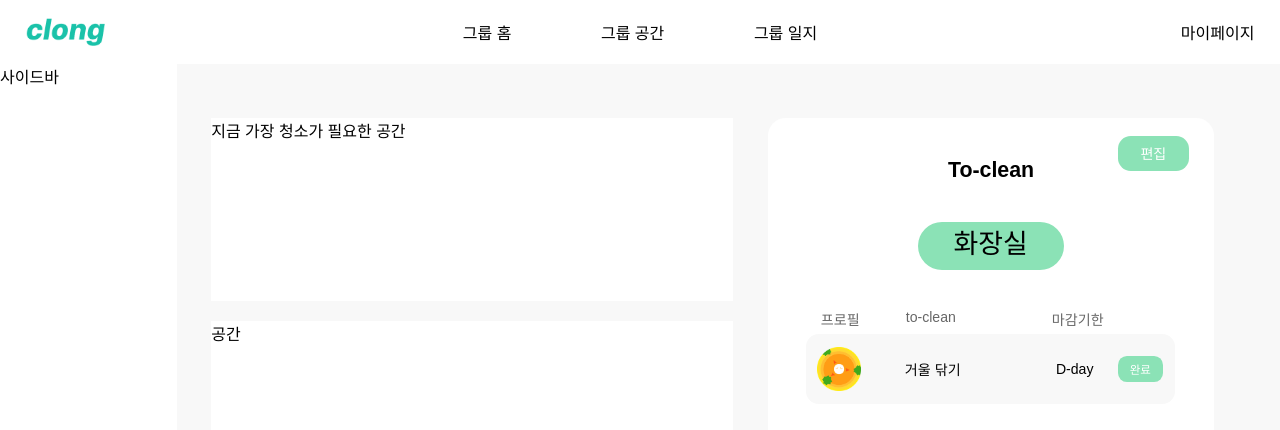
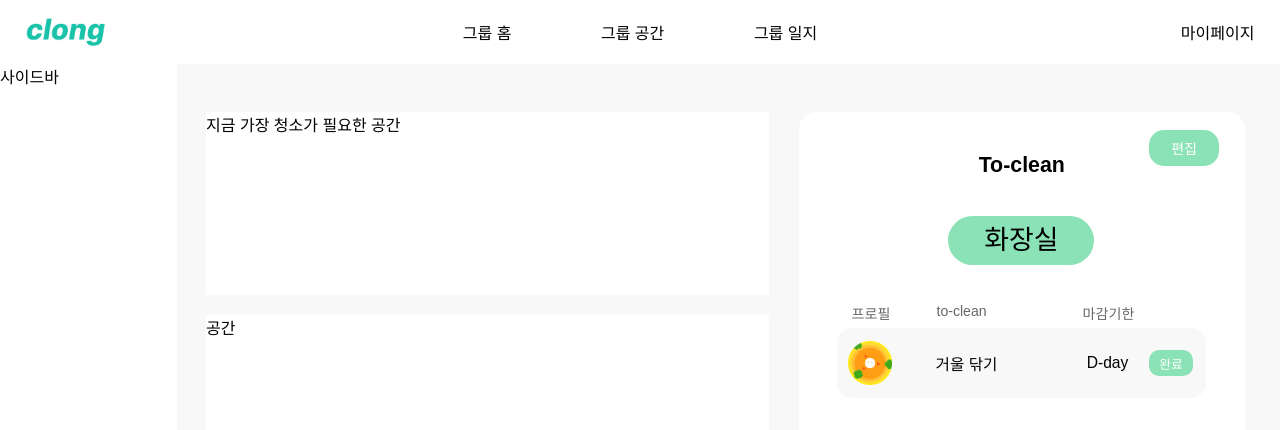
Before and after one commit to Co-sol/clong_front, a React (Vite) app: page /groupSpace in a window 1280 px wide. Shown: the top 430 px of the page. Built offline with nearby package versions, Linux system fonts and the light colour scheme; a web font is replaced by a local one.

Commit message:
추가기능, DatePicker 구현 전, 나머진 구현 완료

```diff
--- a/src/components/CheckList/GList.css
+++ b/src/components/CheckList/GList.css
@@ -1,86 +1,88 @@
 .GList {
-    width: 34.86vw; /* 기존 고정 → 화면에 맞춤 */
-    height: 56.75vw; /* 89.1vh */
+    width: min(503px, 34.86vw); /* 기존 고정 → 화면에 맞춤 */
+    height: 59.9vw; /* 89.1vh */
     background-color: white;
     border-radius: 1.39vw; /* 20px */
-    margin-top: 6.7vh;
+    margin-top: 6vh;
     margin-bottom: 6.6vh;
     position: relative;
 }
 
 .GList h3 {
-    font-size: 1.67vw; /* 24px */
+    font-size: min(24px, 1.67vw); /* 24px */
     text-align: center;
-    padding-top: 1.5vw; /* 반응형 간격 */
-    padding-bottom: 3vw;
+    padding-top: min(21.67px, 1.5vw); /* 반응형 간격 */
+    padding-bottom: min(43.3px, 3vw);
     margin-bottom: 0;
 }
 
 .GList .Button_edit {
     position: absolute;
-    right: 2vw;
-    top: 1.4vw;
-    width: 5.5vw; /* 80px */
-    height: 2.8vw;
-    border-radius: 1vw;
-    font-size: 1.1vw;
+    right: min(28.9px, 2vw);
+    top: min(20.23px, 1.4vw);
+    width: min(79.46px, 5.5vw);
+    height: min(40.45px, 2.8vw);
+    border-radius: 15px;
+    font-size: min(16px, 1.1vw);
     color: white;
     cursor: pointer;
 }
 
 .GList .Button_add1 {
-    font-size: 2.8vw; /* 반응형 텍스트 */
-    width: 28.8vw; /* 26.3rem → 반응형 */
-    height: 5.3vw;
-    border-radius: 1vw;
+    font-size: min(40.3px, 2.8vw); /* 반응형 텍스트 */
+    width: min(417.312px, 28.9vw); /* 26.3rem → 반응형 */
+    height: min(73.9px, 5.1vw);
+    border-radius: 15px;
     background-color: rgb(217, 217, 217);
-    margin-left: 3vw;
-    padding-left: 0.83vw;
-    margin-bottom: 0.63vw;
+    margin-left: min(43.35px, 3vw);
+    padding-left: min(12px, 0.83vw);
+    margin-bottom: min(9.1px, 0.63vw);
 }
 
 .GList .place {
-    width: 11.4vw; /* 164px */
-    height: 3.8vw; /* 55px */
+    width: min(164px, 11.4vw); /* 164px */
+    height: min(55px, 3.8vw); /* 55px */
     background-color: rgb(139, 226, 182);
-    border-radius: 5.6vw;
-    margin-left: 11.7vw;
-    margin-bottom: 3vw;
-    font-size: 2.1vw;
-    line-height: 3.5vw;
+    border-radius: 80px;
+    margin-left: min(168px, 11.7vw);
+    margin-bottom: min(43px, 3vw);
+    font-size: min(30px, 2.1vw);
+    line-height: min(55px, 3.8vw);
     text-align: center;
 }
 
 .GList .title {
     display: flex;
-    margin-left: 4.13vw;
-    margin-bottom: 0.4vw;
-    font-size: 1.1vw;
+    margin-left: min(60px, 4.13vw);
+    margin-bottom: min(6px, 0.4vw);
+    font-size: min(16px, 1.1vw);
     color: rgb(103, 103, 103);
 }
 
 .GList .to-clean_text {
-    margin-left: 3.6vw;
+    margin-left: min(52px, 3.6vw);
 }
 
 .GList .deadLine_text {
-    margin-left: 7.5vw;
+    margin-left: min(108px, 7.5vw);
 }
 
 .GList .scrollBar {
-    height: 35vw; /* 43.8vh, 일부러 마지막 ListItem 살짝 안보이게 함, 사용자에게 아래 커서 내릴 수 있음 보여주려고 */
-    width: 33vw;
+    height: 35vw;
+    width: min(475px, 33vw);
     overflow-y: auto;
 }
 
 .scrollBar::-webkit-scrollbar {
-    width: 0.5vw;
+    width: min(7px, 0.5vw);
 }
+
 .scrollBar::-webkit-scrollbar-thumb {
     background: rgb(68, 168, 113);
-    border-radius: 0.7vw;
+    border-radius: 20px;
 }
+
 .scrollBar::-webkit-scrollbar-track {
     background: rgb(217, 217, 217);
-    border-radius: 1vw;
+    border-radius: 20px;
 }
--- a/src/components/CheckList/GList.jsx
+++ b/src/components/CheckList/GList.jsx
@@ -5,8 +5,6 @@ import { toCleanStateContext } from "../../App";
 import GListItem from "./GListItem";
 import Button from "../Button";
 import ListAddModal from "./ListAddModal";
-
-import Modal from "../Modal";
 
 const GList = () => {
     const { checkListData } = useContext(toCleanStateContext);
--- a/src/components/CheckList/GListItem.css
+++ b/src/components/CheckList/GListItem.css
@@ -1,52 +1,52 @@
 .GListItem {
     display: flex;
     align-items: center;
-    gap: 2vw;
-    width: 28vw; /* 26.3rem → 반응형 */
-    height: 5.5vw; /* 5rem */
-    border-radius: 1vw;
+    gap: min(28px, 2vw);
+    width: min(403px, 28vw);
+    height: min(79px, 5.5vw);
+    border-radius: 15px;
     background-color: rgb(248, 248, 248);
-    margin-left: 3vw;
-    margin-bottom: 0.63vw;
-    padding-left: 0.83vw;
+    margin-left: min(43px, 3vw);
+    margin-bottom: min(9px, 0.63vw);
+    padding-left: min(12px, 0.83vw);
     position: relative;
 }
 
 .GListItem .Badge {
-    margin-right: 1.4vw;
-    width: 3.47vw;
-    height: 3.47vw;
+    margin-right: min(20px, 1.4vw);
+    width: min(50px, 3.47vw);
+    height: min(50px, 3.47vw);
 }
 
 .GListItem .toClean {
-    font-size: 1.1vw;
-    max-width: 6.25vw;
+    font-size: min(1.22vw, 1rem);
+    max-width: min(90px, 6.25vw);
 }
 
 .GListItem .deadLine {
-    font-size: 1.1vw;
+    font-size: min(1.22vw, 1rem);
     position: absolute;
-    left: 19.5vw;
-    max-width: 4.2vw;
+    left: min(280px, 19.5vw);
+    max-width: min(60px, 4.2vw);
 }
 
 .GListItem .Button_done {
-    width: 3.47vw;
-    height: 2vw;
-    border-radius: 0.7vw;
+    width: min(50px, 3.47vw);
+    height: min(29px, 2vw);
+    border-radius: 10px;
     position: absolute;
-    right: 1vw;
-    font-size: 0.9vw;
+    right: min(14px, 1vw);
+    font-size: 0.8rem;
     color: white;
 }
 
 .GListItem .Button_delete {
-    width: 3.47vw;
-    height: 2vw;
-    border-radius: 0.7vw;
+    width: min(50px, 3.47vw);
+    height: min(29px, 2vw);
+    border-radius: 10px;
     position: absolute;
-    right: 0.7vw;
-    font-size: 1.5vw;
+    right: min(10px, 0.7vw);
+    font-size: 22px;
     color: rgb(103, 103, 103);
     background-color: transparent;
 }
--- a/src/pages/GroupSpacePage.css
+++ b/src/pages/GroupSpacePage.css
@@ -5,7 +5,7 @@
 
 .GroupSpace .GroupSpaceContent {
     display: flex;
-    gap: 2.7vw;
+    gap: 2.3vw;
     /* height: 100%; <- sidebar height를 html끝까지 만들고 싶으면 사용*/
 }
 
@@ -15,19 +15,19 @@
 }
 
 .GroupSpace .middle {
-    margin-top: 6.7vh;
-    margin-bottom: 6.6vh;
+    margin-top: 6vh;
+    margin-bottom: 6vh;
 }
 
 .GroupSpace .mostCleanNeeded {
     background-color: white;
-    width: 40.8vw;
+    width: 44vw;
     height: 14.3vw; /*21.3vh*/
     margin-bottom: 2.5vh;
 }
 
 .GroupSpace .space {
     background-color: white;
-    width: 40.8vw;
-    height: 40.8vw;
+    width: 44vw;
+    height: 44vw;
 }
```
